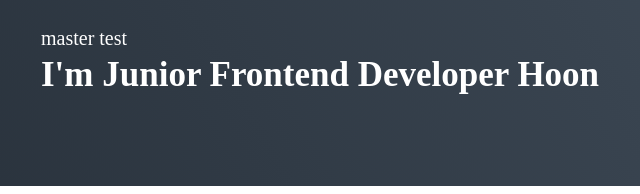
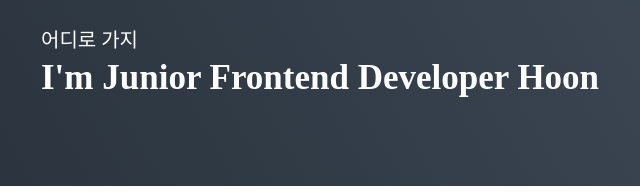
Before and after one commit to pung8146/pung8146.github.io, a Gatsby site: page / in a window 1280 px wide. Shown: the part 214-408 px from the top of the page, 87-727 px from the left. Built offline with nearby package versions, Linux system fonts and the light colour scheme; Gatsby itself is replaced by a stand-in of ours; a web font is replaced by a local one.

Commit message:
어디로 업데이트되나

```diff
--- a/src/components/Main/Introduction.tsx
+++ b/src/components/Main/Introduction.tsx
@@ -53,7 +53,7 @@ const Introduction: FunctionComponent<IntroductionProps> = function({
                 <ProfileImage profileImage={profileImage}/>
 
                 <div>
-                    <SubTitle>master test</SubTitle>
+                    <SubTitle>어디로 가지</SubTitle>
                     <Title>I'm Junior Frontend Developer Hoon</Title>
                 </div>
             </Wrapper>
```
